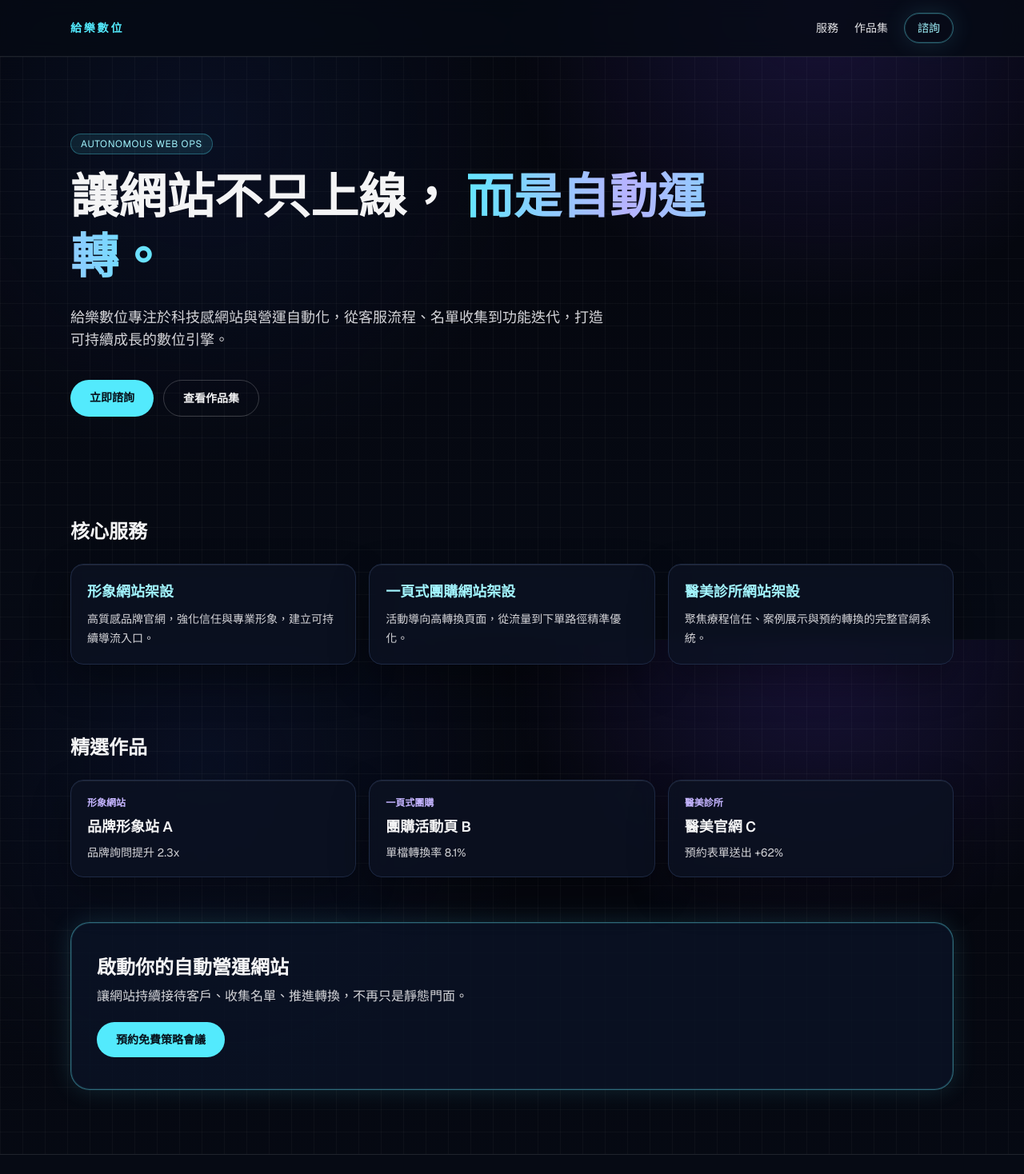
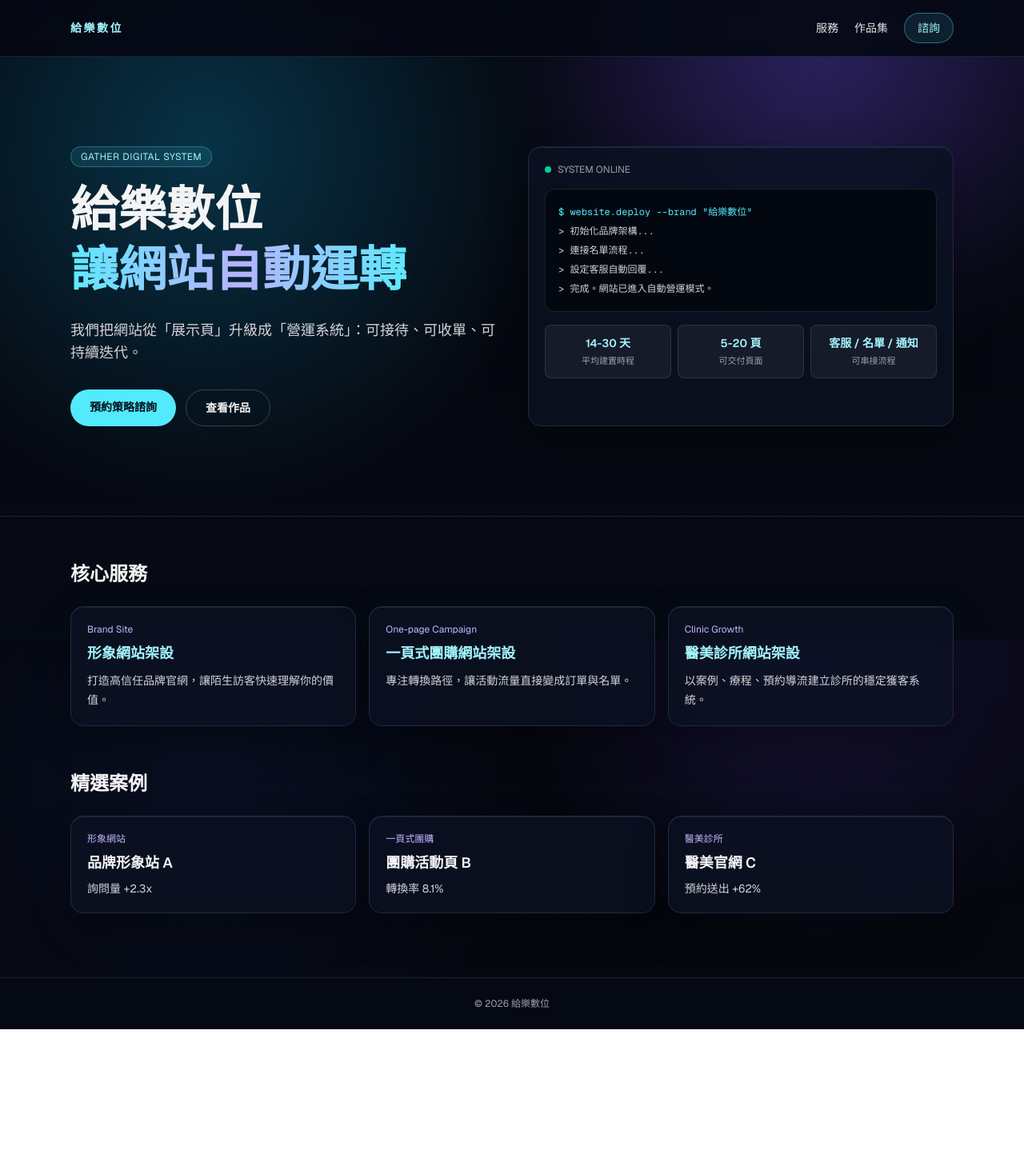
Before and after one commit to Gathertaiwan-Group/gather-landingpage, a Next.js app: page / in a window 1280 px wide. Shown: the top 1468 px of the page at 80% size. After the commit the page ends 1287 px from the top, so only its background shows below. Built offline with nearby package versions, Linux system fonts and the light colour scheme.

Commit message:
feat: redesign homepage with neon-like premium aesthetic

```diff
--- a/src/app/layout.tsx
+++ b/src/app/layout.tsx
@@ -15,15 +15,15 @@ export default function RootLayout({ children }: Readonly<{ children: React.Reac
   return (
     <html lang="zh-Hant" className={`${geistSans.variable} ${geistMono.variable} h-full antialiased`}>
       <body className="min-h-full flex flex-col text-zinc-100">
-        <header className="sticky top-0 z-50 border-b border-white/10 bg-[#060a14cc] backdrop-blur-md">
+        <header className="sticky top-0 z-50 border-b border-white/10 bg-[#050914cc] backdrop-blur-md">
           <div className="mx-auto flex max-w-6xl items-center justify-between px-6 py-4">
-            <Link href="/" className="text-sm font-semibold tracking-[0.2em] text-cyan-300">
+            <Link href="/" className="text-sm font-semibold tracking-[0.18em] text-cyan-200">
               給樂數位
             </Link>
             <nav className="flex items-center gap-5 text-sm font-medium text-zinc-200">
               <Link href="/services" className="hover:text-cyan-300">服務</Link>
               <Link href="/portfolio" className="hover:text-cyan-300">作品集</Link>
-              <Link href="/contact" className="rounded-full neon-outline px-4 py-2 text-cyan-200">
+              <Link href="/contact" className="rounded-full border border-cyan-300/40 bg-cyan-300/10 px-4 py-2 text-cyan-200">
                 諮詢
               </Link>
             </nav>
@@ -32,8 +32,8 @@ export default function RootLayout({ children }: Readonly<{ children: React.Reac
 
         {children}
 
-        <footer className="mt-auto border-t border-white/10 bg-[#060a14] py-6 text-center text-xs text-zinc-400">
-          © {new Date().getFullYear()} 給樂數位. Built for autonomous growth.
+        <footer className="mt-auto border-t border-white/10 bg-[#050914] py-6 text-center text-xs text-zinc-400">
+          © {new Date().getFullYear()} 給樂數位
         </footer>
       </body>
     </html>
--- a/src/app/page.tsx
+++ b/src/app/page.tsx
@@ -1,82 +1,109 @@
 const services = [
   {
     title: "形象網站架設",
-    desc: "高質感品牌官網，強化信任與專業形象，建立可持續導流入口。",
+    desc: "打造高信任品牌官網，讓陌生訪客快速理解你的價值。",
+    tag: "Brand Site",
   },
   {
     title: "一頁式團購網站架設",
-    desc: "活動導向高轉換頁面，從流量到下單路徑精準優化。",
+    desc: "專注轉換路徑，讓活動流量直接變成訂單與名單。",
+    tag: "One-page Campaign",
   },
   {
     title: "醫美診所網站架設",
-    desc: "聚焦療程信任、案例展示與預約轉換的完整官網系統。",
+    desc: "以案例、療程、預約導流建立診所的穩定獲客系統。",
+    tag: "Clinic Growth",
   },
 ];
 
+const metrics = [
+  { label: "平均建置時程", value: "14-30 天" },
+  { label: "可交付頁面", value: "5-20 頁" },
+  { label: "可串接流程", value: "客服 / 名單 / 通知" },
+];
+
 const portfolio = [
-  { name: "品牌形象站 A", category: "形象網站", result: "品牌詢問提升 2.3x" },
-  { name: "團購活動頁 B", category: "一頁式團購", result: "單檔轉換率 8.1%" },
-  { name: "醫美官網 C", category: "醫美診所", result: "預約表單送出 +62%" },
+  { name: "品牌形象站 A", category: "形象網站", result: "詢問量 +2.3x" },
+  { name: "團購活動頁 B", category: "一頁式團購", result: "轉換率 8.1%" },
+  { name: "醫美官網 C", category: "醫美診所", result: "預約送出 +62%" },
 ];
 
 export default function Home() {
   return (
-    <main className="grid-bg min-h-screen text-zinc-100">
-      <section className="mx-auto max-w-6xl px-6 py-24">
+    <main className="min-h-screen text-zinc-100">
+      <section className="relative overflow-hidden border-b border-white/10">
+        <div className="absolute inset-0 bg-[radial-gradient(circle_at_20%_20%,#00e5ff2a_0%,transparent_40%),radial-gradient(circle_at_80%_0%,#7c5cff35_0%,transparent_35%)]" />
+        <div className="mx-auto grid max-w-6xl gap-10 px-6 py-24 md:grid-cols-2 md:py-28">
+          <div className="relative z-10">
             <p className="mb-4 inline-flex rounded-full border border-cyan-300/30 bg-cyan-300/10 px-3 py-1 text-xs tracking-wider text-cyan-200">
-          AUTONOMOUS WEB OPS
+              GATHER DIGITAL SYSTEM
             </p>
-        <h1 className="max-w-4xl text-4xl font-bold leading-tight sm:text-6xl">
-          讓網站不只上線，
-          <span className="text-gradient"> 而是自動運轉。</span>
+            <h1 className="text-4xl font-semibold leading-tight sm:text-6xl">
+              給樂數位
+              <br />
+              <span className="text-gradient">讓網站自動運轉</span>
             </h1>
-        <p className="mt-6 max-w-2xl text-lg text-zinc-300">
-          給樂數位專注於科技感網站與營運自動化，從客服流程、名單收集到功能迭代，打造可持續成長的數位引擎。
+            <p className="mt-6 max-w-xl text-lg text-zinc-300">
+              我們把網站從「展示頁」升級成「營運系統」：可接待、可收單、可持續迭代。
             </p>
-        <div className="mt-9 flex flex-wrap gap-3">
-          <a href="/contact" className="rounded-full bg-cyan-300 px-6 py-3 text-sm font-semibold text-[#06101a]">
-            立即諮詢
+            <div className="mt-8 flex flex-wrap gap-3">
+              <a href="/contact" className="rounded-full bg-cyan-300 px-6 py-3 text-sm font-semibold text-[#051019]">
+                預約策略諮詢
               </a>
-          <a href="/portfolio" className="rounded-full border border-white/20 px-6 py-3 text-sm font-semibold text-zinc-100">
-            查看作品集
+              <a href="/portfolio" className="rounded-full border border-white/20 px-6 py-3 text-sm font-semibold">
+                查看作品
               </a>
+            </div>
+          </div>
+
+          <div className="relative z-10 glass-card rounded-2xl p-5">
+            <div className="mb-4 flex items-center gap-2 text-xs text-zinc-400">
+              <span className="h-2 w-2 rounded-full bg-emerald-400" /> SYSTEM ONLINE
+            </div>
+            <div className="rounded-xl border border-white/10 bg-[#03070f] p-4 font-mono text-xs leading-6 text-zinc-300">
+              <p className="text-cyan-300">$ website.deploy --brand "給樂數位"</p>
+              <p>&gt; 初始化品牌架構...</p>
+              <p>&gt; 連接名單流程...</p>
+              <p>&gt; 設定客服自動回覆...</p>
+              <p>&gt; 完成。網站已進入自動營運模式。</p>
+            </div>
+            <div className="mt-4 grid grid-cols-3 gap-2 text-center">
+              {metrics.map((m) => (
+                <div key={m.label} className="rounded-lg border border-white/10 bg-white/5 p-3">
+                  <p className="text-sm font-semibold text-cyan-200">{m.value}</p>
+                  <p className="mt-1 text-[11px] text-zinc-400">{m.label}</p>
+                </div>
+              ))}
+            </div>
+          </div>
         </div>
       </section>
 
-      <section className="mx-auto max-w-6xl px-6 py-8">
-        <h2 className="text-2xl font-bold text-zinc-100">核心服務</h2>
+      <section className="mx-auto max-w-6xl px-6 py-14">
+        <h2 className="text-2xl font-semibold">核心服務</h2>
         <div className="mt-6 grid gap-4 md:grid-cols-3">
           {services.map((s) => (
             <article key={s.title} className="glass-card rounded-2xl p-5">
-              <h3 className="text-lg font-semibold text-cyan-200">{s.title}</h3>
+              <p className="text-xs text-violet-300">{s.tag}</p>
+              <h3 className="mt-2 text-lg font-semibold text-cyan-200">{s.title}</h3>
               <p className="mt-2 text-sm leading-6 text-zinc-300">{s.desc}</p>
             </article>
           ))}
         </div>
       </section>
 
-      <section className="mx-auto max-w-6xl px-6 py-14">
-        <h2 className="text-2xl font-bold">精選作品</h2>
+      <section className="mx-auto max-w-6xl px-6 pb-20">
+        <h2 className="text-2xl font-semibold">精選案例</h2>
         <div className="mt-6 grid gap-4 md:grid-cols-3">
           {portfolio.map((item) => (
             <article key={item.name} className="glass-card rounded-2xl p-5">
-              <p className="text-xs font-semibold text-violet-300">{item.category}</p>
-              <h3 className="mt-2 text-lg font-semibold text-zinc-100">{item.name}</h3>
+              <p className="text-xs font-medium text-violet-300">{item.category}</p>
+              <h3 className="mt-2 text-lg font-semibold">{item.name}</h3>
               <p className="mt-2 text-sm text-zinc-300">{item.result}</p>
             </article>
           ))}
         </div>
       </section>
-
-      <section className="mx-auto max-w-6xl px-6 pb-20">
-        <div className="neon-outline rounded-3xl bg-[#0a1326cc] px-8 py-10">
-          <h2 className="text-2xl font-bold">啟動你的自動營運網站</h2>
-          <p className="mt-2 text-zinc-300">讓網站持續接待客戶、收集名單、推進轉換，不再只是靜態門面。</p>
-          <a href="/contact" className="mt-5 inline-block rounded-full bg-cyan-300 px-6 py-3 text-sm font-semibold text-[#06101a]">
-            預約免費策略會議
-          </a>
-        </div>
-      </section>
     </main>
   );
 }
```
Lines whose indentation alone changed are shown as unchanged.
